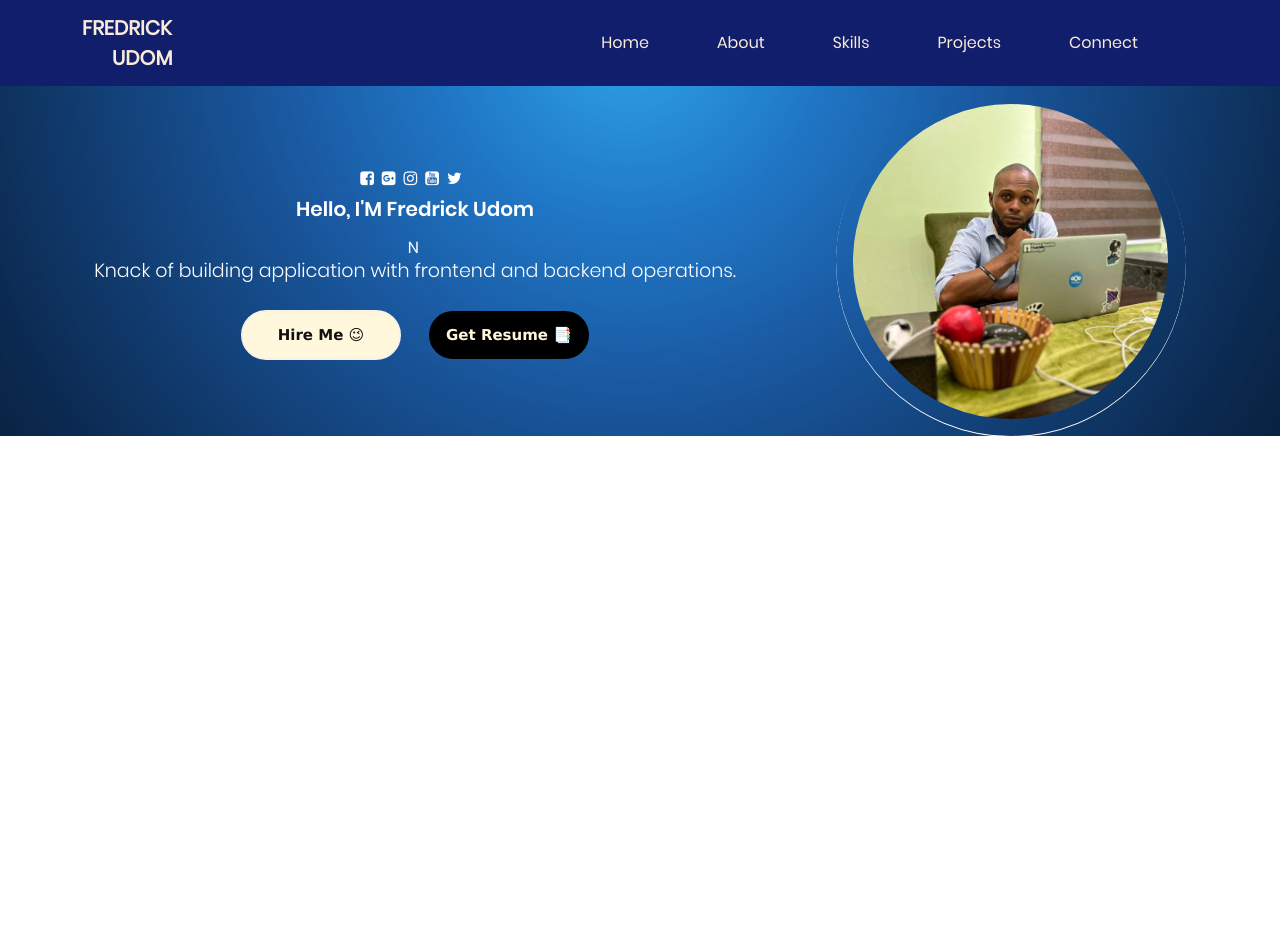
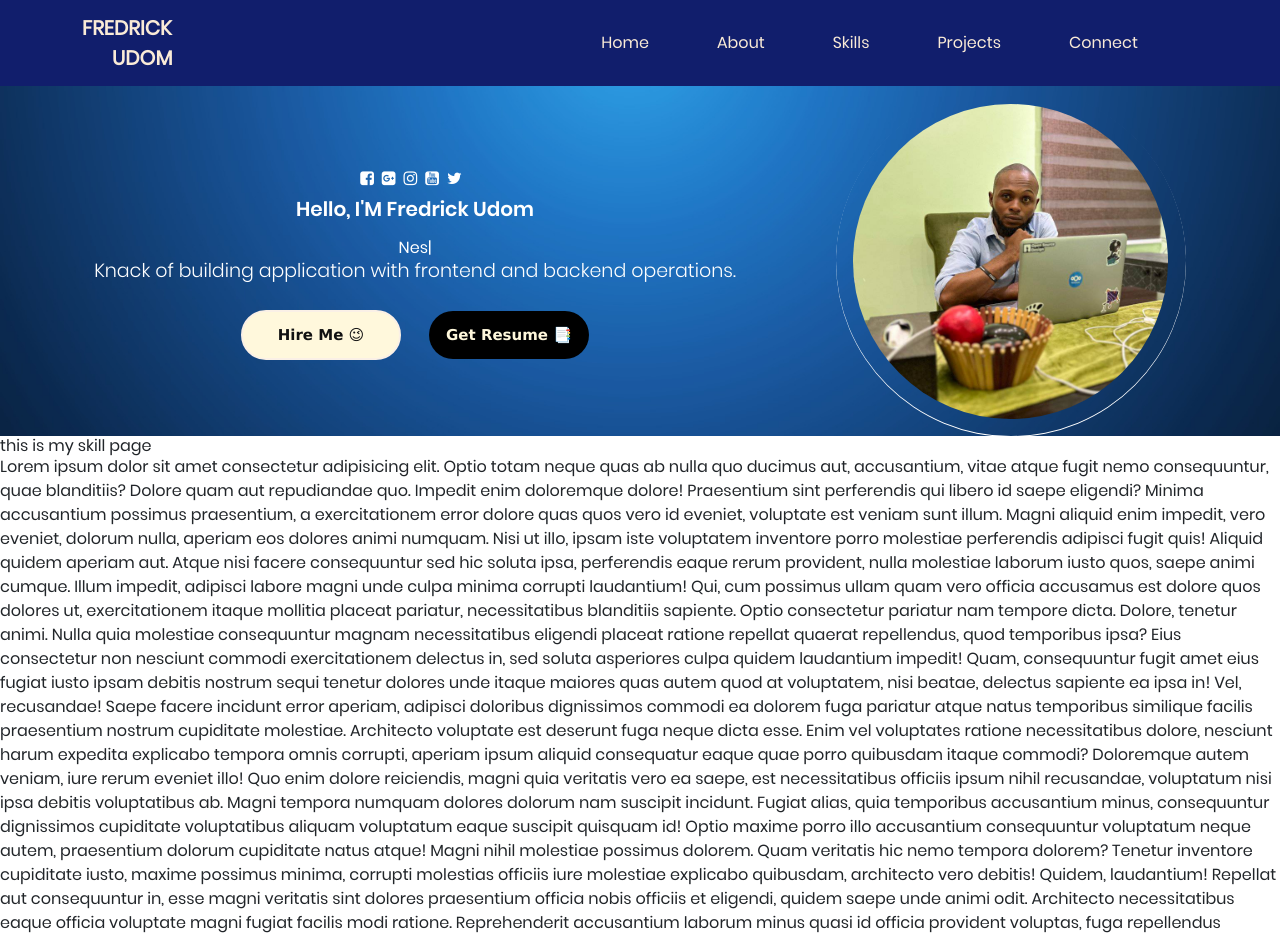
Before and after one commit to FredrickUdom/react-portfolio, a React (Vite) app: page / in a window 1280 px wide. Shown: the top 937 px of the page. Before the commit the page ends 800 px from the top, so only its background shows below. Built offline with nearby package versions, Linux system fonts and the light colour scheme.

Commit message:
creating section component

```diff
--- a/src/App.jsx
+++ b/src/App.jsx
@@ -5,6 +5,7 @@ import './App.css';
 import Profile from './PortfolioContainer/Home/Profile';
 import Footer from './PortfolioContainer/Home/Footer/Footer';
 import NavBar from './PortfolioContainer/Nav-bar/NavBar';
+import Section from './PortfolioContainer/Section/Section';
 
 
 
@@ -19,6 +20,7 @@ function App() {
      </button> */}
      <NavBar/>
      <Profile/>
+     <Section/>
      {/* <Footer/> */}
 
     </>
--- a/src/PortfolioContainer/Home/Profile.jsx
+++ b/src/PortfolioContainer/Home/Profile.jsx
@@ -7,7 +7,7 @@ function Profile() {
 
     return (
 
-        <div className="profile-container">
+        <div className="profile-container" >
 
             <div className="profile-parent">
 
--- a/src/PortfolioContainer/Nav-bar/NavBar.jsx
+++ b/src/PortfolioContainer/Nav-bar/NavBar.jsx
@@ -9,17 +9,17 @@ function NavBar() {
   return (
     <Navbar expand="lg" className="navbar-area text-primary">
       <Container className='logo'>
-        <Navbar.Brand a href="#home">FREDRICK <br /><span>UDOM</span> </Navbar.Brand>
+        <Navbar.Brand a href=".profile-container">FREDRICK <br /><span>UDOM</span> </Navbar.Brand>
         <Navbar.Toggle aria-controls="basic-navbar-nav" />
         <Navbar.Collapse id="basic-navbar-nav">
           <Nav className="ml-auto linkText">
             <div className="home">
-            <Nav.Link a href="#home">Home</Nav.Link>
+            <Nav.Link a href=".profile-container">Home</Nav.Link>
             </div>
-            <Nav.Link a href="#link">About</Nav.Link>
-            <Nav.Link a href="#home">Skills</Nav.Link>
-            <Nav.Link a href="#link">Projects</Nav.Link>
-            <Nav.Link a href="#link">Connect</Nav.Link>
+            <Nav.Link a href="#about">About</Nav.Link>
+            <Nav.Link a href="#skills">Skills</Nav.Link>
+            <Nav.Link a href="#project">Projects</Nav.Link>
+            <Nav.Link a href="#connect">Connect</Nav.Link>
             {/* <NavDropdown title="DropdownFred" id="basic-nav-dropdown">
               <NavDropdown.Item href="#action/3.1">Action</NavDropdown.Item>
               <NavDropdown.Item href="#action/3.2">
@@ -35,6 +35,9 @@ function NavBar() {
         </Navbar.Collapse>
       </Container>
     </Navbar>
+
+
+
   );
 }
 
--- /dev/null
+++ b/src/PortfolioContainer/Section/Section.jsx
@@ -0,0 +1,30 @@
+const Section = () => {
+    return (
+
+        <div id="skills">
+            <h1>this is my skill page</h1>
+            <p>Lorem ipsum dolor sit amet consectetur adipisicing elit. Optio totam neque quas ab nulla quo ducimus aut, accusantium, vitae atque fugit nemo consequuntur, quae blanditiis? Dolore quam aut repudiandae quo.
+            Impedit enim doloremque dolore! Praesentium sint perferendis qui libero id saepe eligendi? Minima accusantium possimus praesentium, a exercitationem error dolore quas quos vero id eveniet, voluptate est veniam sunt illum.
+            Magni aliquid enim impedit, vero eveniet, dolorum nulla, aperiam eos dolores animi numquam. Nisi ut illo, ipsam iste voluptatem inventore porro molestiae perferendis adipisci fugit quis! Aliquid quidem aperiam aut.
+            Atque nisi facere consequuntur sed hic soluta ipsa, perferendis eaque rerum provident, nulla molestiae laborum iusto quos, saepe animi cumque. Illum impedit, adipisci labore magni unde culpa minima corrupti laudantium!
+            Qui, cum possimus ullam quam vero officia accusamus est dolore quos dolores ut, exercitationem itaque mollitia placeat pariatur, necessitatibus blanditiis sapiente. Optio consectetur pariatur nam tempore dicta. Dolore, tenetur animi.
+            Nulla quia molestiae consequuntur magnam necessitatibus eligendi placeat ratione repellat quaerat repellendus, quod temporibus ipsa? Eius consectetur non nesciunt commodi exercitationem delectus in, sed soluta asperiores culpa quidem laudantium impedit!
+            Quam, consequuntur fugit amet eius fugiat iusto ipsam debitis nostrum sequi tenetur dolores unde itaque maiores quas autem quod at voluptatem, nisi beatae, delectus sapiente ea ipsa in! Vel, recusandae!
+            Saepe facere incidunt error aperiam, adipisci doloribus dignissimos commodi ea dolorem fuga pariatur atque natus temporibus similique facilis praesentium nostrum cupiditate molestiae. Architecto voluptate est deserunt fuga neque dicta esse.
+            Enim vel voluptates ratione necessitatibus dolore, nesciunt harum expedita explicabo tempora omnis corrupti, aperiam ipsum aliquid consequatur eaque quae porro quibusdam itaque commodi? Doloremque autem veniam, iure rerum eveniet illo!
+            Quo enim dolore reiciendis, magni quia veritatis vero ea saepe, est necessitatibus officiis ipsum nihil recusandae, voluptatum nisi ipsa debitis voluptatibus ab. Magni tempora numquam dolores dolorum nam suscipit incidunt.
+            Fugiat alias, quia temporibus accusantium minus, consequuntur dignissimos cupiditate voluptatibus aliquam voluptatum eaque suscipit quisquam id! Optio maxime porro illo accusantium consequuntur voluptatum neque autem, praesentium dolorum cupiditate natus atque!
+            Magni nihil molestiae possimus dolorem. Quam veritatis hic nemo tempora dolorem? Tenetur inventore cupiditate iusto, maxime possimus minima, corrupti molestias officiis iure molestiae explicabo quibusdam, architecto vero debitis! Quidem, laudantium!
+            Repellat aut consequuntur in, esse magni veritatis sint dolores praesentium officia nobis officiis et eligendi, quidem saepe unde animi odit. Architecto necessitatibus eaque officia voluptate magni fugiat facilis modi ratione.
+            Reprehenderit accusantium laborum minus quasi id officia provident voluptas, fuga repellendus praesentium fugiat voluptatem dolores magnam rerum mollitia architecto ipsam vitae sequi enim saepe. Quos nobis officia enim commodi dolore?
+            Iste neque facilis distinctio! Accusantium nam culpa quasi repellendus incidunt est mollitia nulla facilis expedita velit molestiae eum, hic delectus dolor rerum, amet animi. Voluptates assumenda saepe quas officia commodi!
+            Consectetur, quos autem repellat explicabo asperiores eligendi blanditiis illum doloremque sequi velit perspiciatis quod facere exercitationem hic amet est nam! Impedit, ratione! Iure explicabo quod, consequatur dignissimos assumenda at odit?
+            Velit dignissimos hic delectus obcaecati a dolores debitis ducimus veniam omnis voluptate minima consequatur maxime cum qui magni vitae quia, iusto animi temporibus labore excepturi accusantium. Ipsam, vitae minima. Nihil.
+            Delectus cum consectetur, adipisci dolor iste ipsum. Expedita, veritatis molestias earum hic, nemo temporibus fuga cupiditate, laborum dicta incidunt aperiam modi assumenda dignissimos labore! Nihil voluptate fugit suscipit quod est.
+            Commodi a cum adipisci temporibus veniam quibusdam. Ex illo harum eum eius itaque quas cum sit ullam, cumque iusto, omnis facere tempora id, nihil suscipit adipisci laborum nulla unde blanditiis!
+            Optio omnis aliquam doloribus eligendi ducimus eveniet consectetur laudantium non itaque quasi reprehenderit placeat vel sapiente dolore delectus distinctio quisquam ipsum incidunt architecto libero, exercitationem soluta quam eaque numquam. Cumque?</p>
+        </div>
+     );
+}
+
+export default Section;
```
Also changed, not shown: src/assets/img/logo1 copy.png (added).
